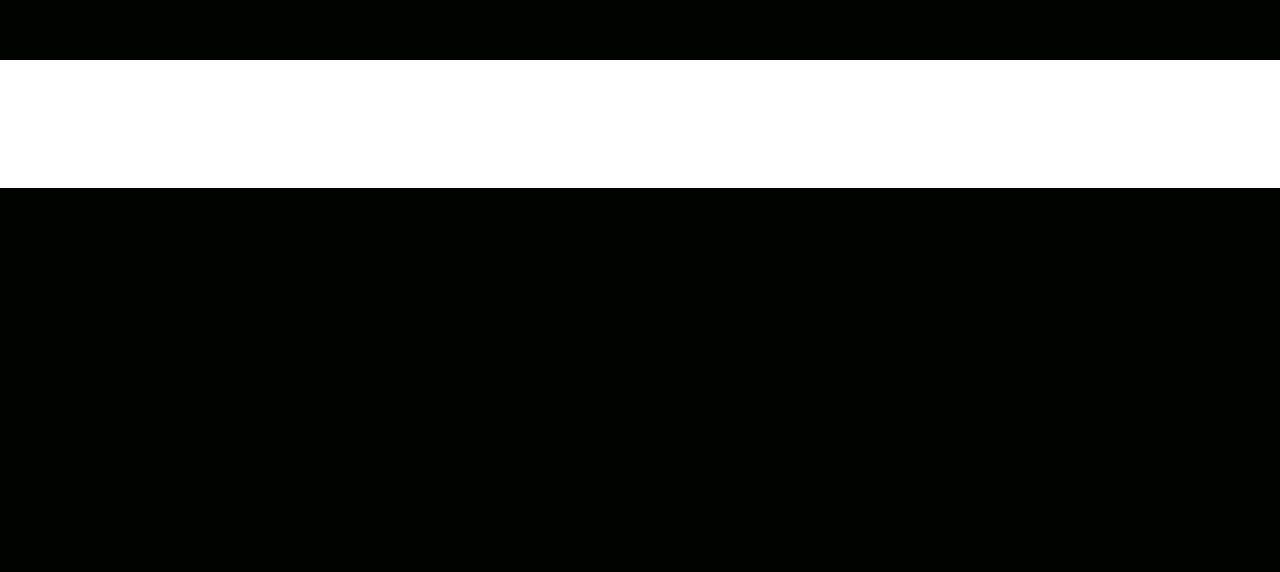
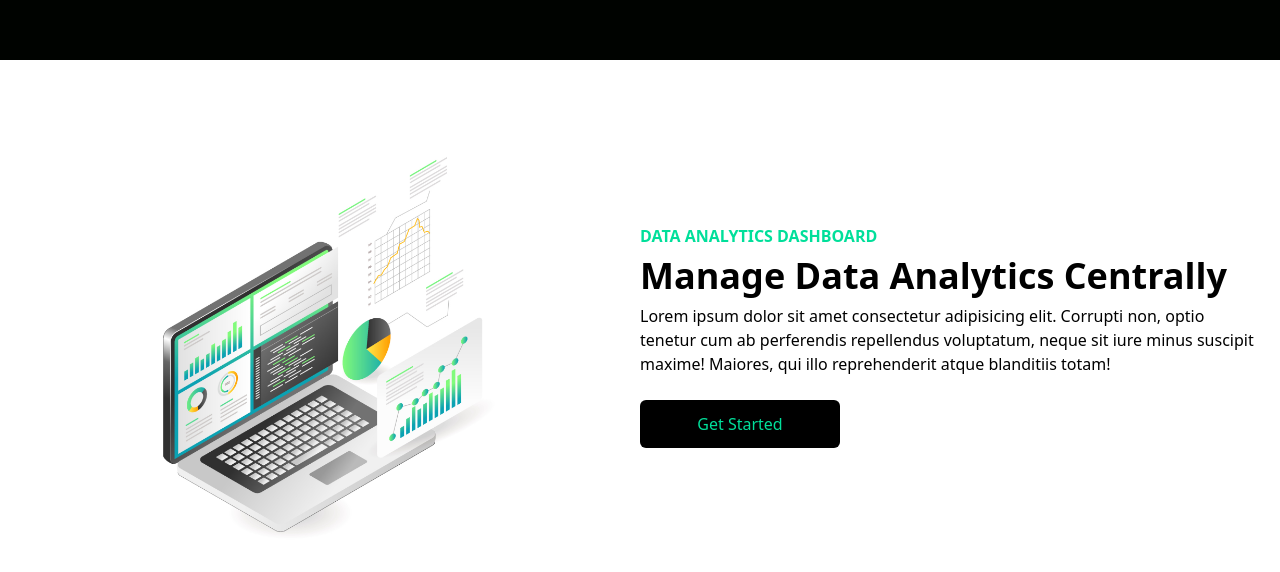
Before and after one commit to dirga-dev/data-website, a React (Create React App) app: page / in a window 1280 px wide. Shown: the part 836-1408 px from the top of the page. Before the commit the page ends 1024 px from the top, so only its background shows below. Built offline with nearby package versions, Linux system fonts and the light colour scheme.

Commit message:
Develop the analytics section of the website

```diff
--- a/src/components/Analytics.jsx
+++ b/src/components/Analytics.jsx
@@ -1,9 +1,27 @@
 import React from "react";
+import Laptop from "../assets/laptop.jpg";
 
 const Analytics = () => {
 	return (
 		<div className="w-full bg-white py-16 px-4">
-			<div className="max-w-[1240px] mx-auto grid md:grid-cols-2"></div>
+			<div className="max-w-[1240px] mx-auto grid md:grid-cols-2">
+				<img className="w-[500px] mx-auto my-4" src={Laptop} alt="A laptop" />
+				<div className="flex flex-col justify-center">
+					<p className="text-[#00df9a] font-bold">DATA ANALYTICS DASHBOARD</p>
+					<h1 className="md:text-4xl sm:text-3xl text-2xl font-bold py-2">
+						Manage Data Analytics Centrally
+					</h1>
+					<p>
+						Lorem ipsum dolor sit amet consectetur adipisicing elit. Corrupti
+						non, optio tenetur cum ab perferendis repellendus voluptatum, neque
+						sit iure minus suscipit maxime! Maiores, qui illo reprehenderit
+						atque blanditiis totam!
+					</p>
+					<button className="py-3 bg-black text-[#00df9a] w-[200px] font-medium rounded-md my-6 mx-auto md:mx-0">
+						Get Started
+					</button>
+				</div>
+			</div>
 		</div>
 	);
 };
```
